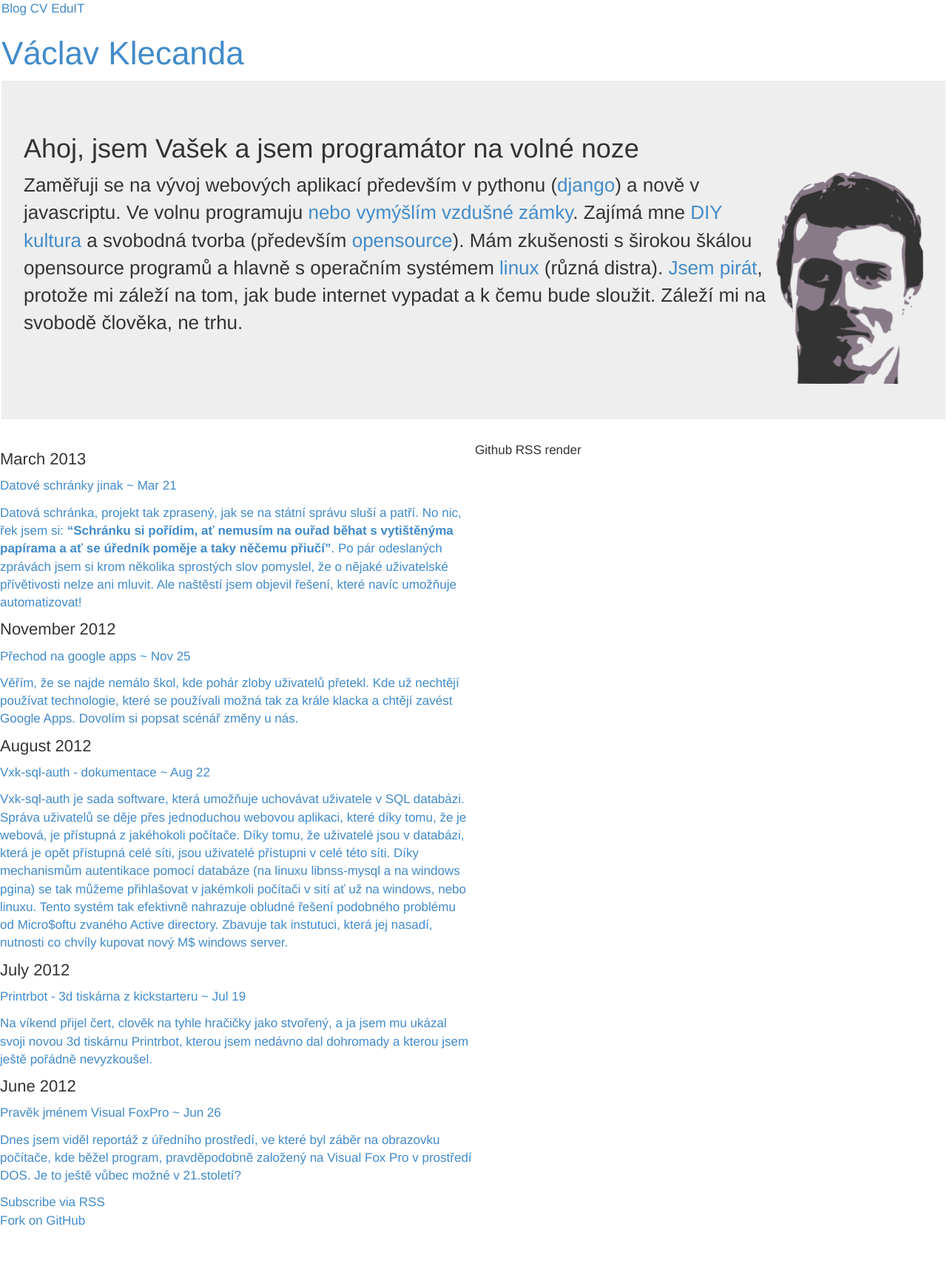
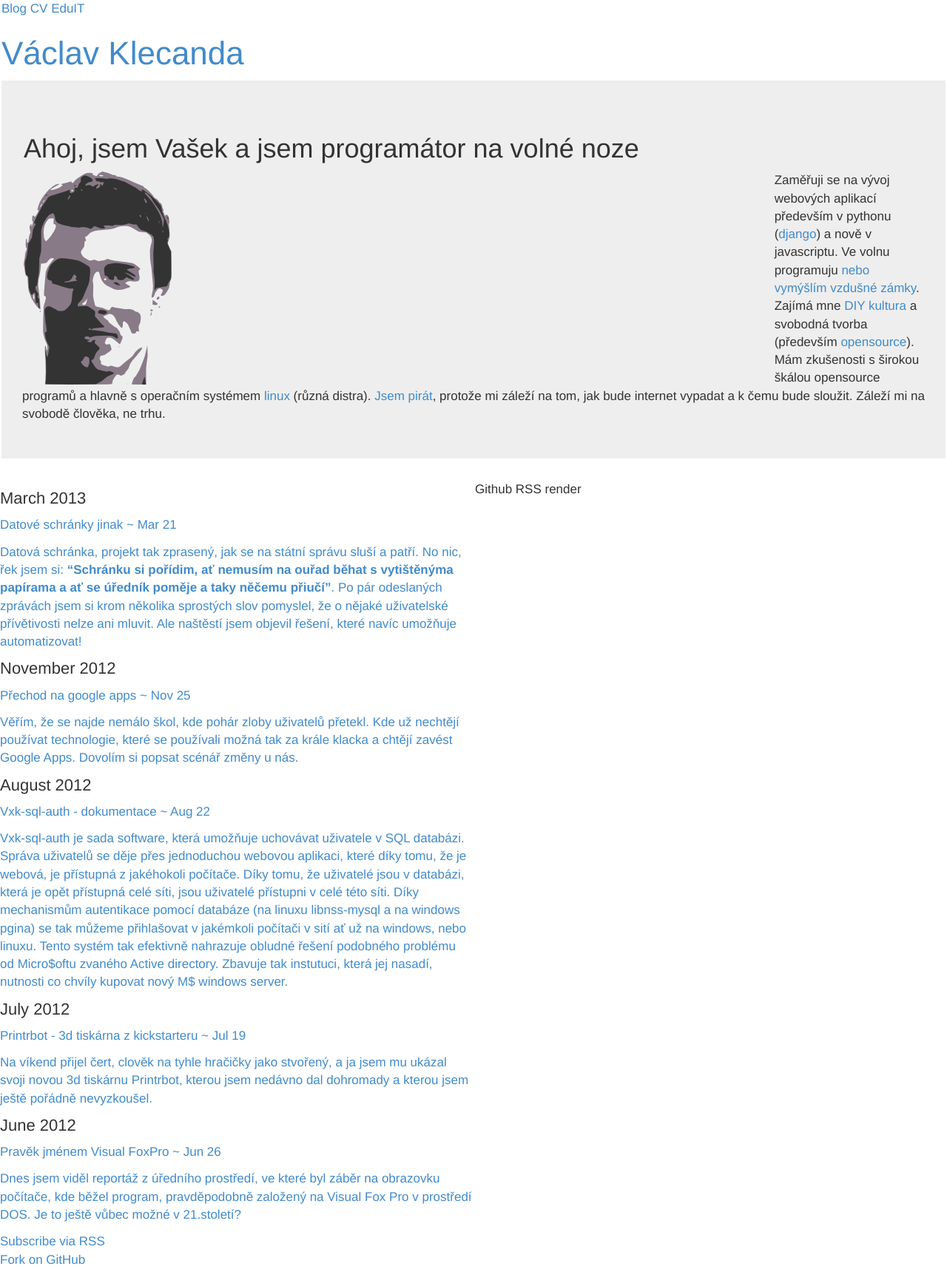
Before and after one commit to vencax/vencax.github.io, a Jekyll site: the page built from index.html, in a window 1280 px wide. Shown: the whole page at 74% size. Built offline with Jekyll 4.4.1, drawn with Linux system fonts in a browser that asks for light colours; Markdown is read by kramdown in place of the engine named in the settings; before the commit the page ends 1663 px from its top, so only the background shows below that.

Commit message:
Update index.html

```diff
--- a/index.html
+++ b/index.html
@@ -9,7 +9,8 @@
 
   <div class="row">
     <div class="col-xs-10 col-sm-10 col-md-10 col-lg-10">
-      <p>
+      <img src="/img/me.png" alt="moje hero fotka" class="img-responsive"/></div>
+
       Zaměřuji se na vývoj webových aplikací především v pythonu
         (<a href="http://www.djangoproject.cz/">django</a>) a nově v javascriptu.
 
@@ -23,11 +24,7 @@
       <a href="http://www.pirati.cz/lide/vaclav_klecanda">Jsem pirát</a>,
       protože mi záleží na tom, jak bude internet vypadat a k čemu bude sloužit.
       Záleží mi na svobodě člověka, ne trhu.
-      </p>
-    </div>
 
-    <div class="col-xs-2 col-sm-2 col-md-2 col-lg-2">
-      <img src="/img/me.png" alt="moje hero fotka" class="img-responsive"/></div>
     </div>
   </div>
 </div>
```
Lines whose indentation alone changed are shown as unchanged.
